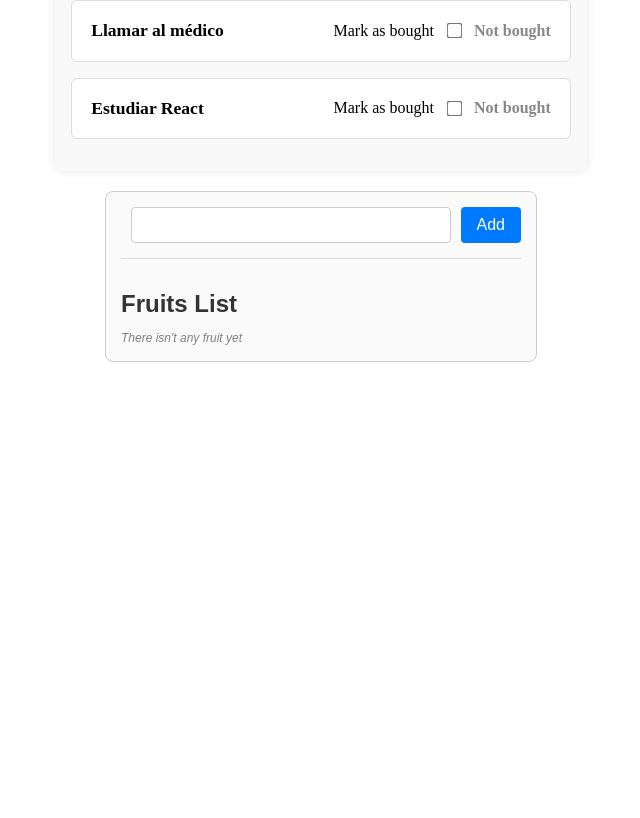
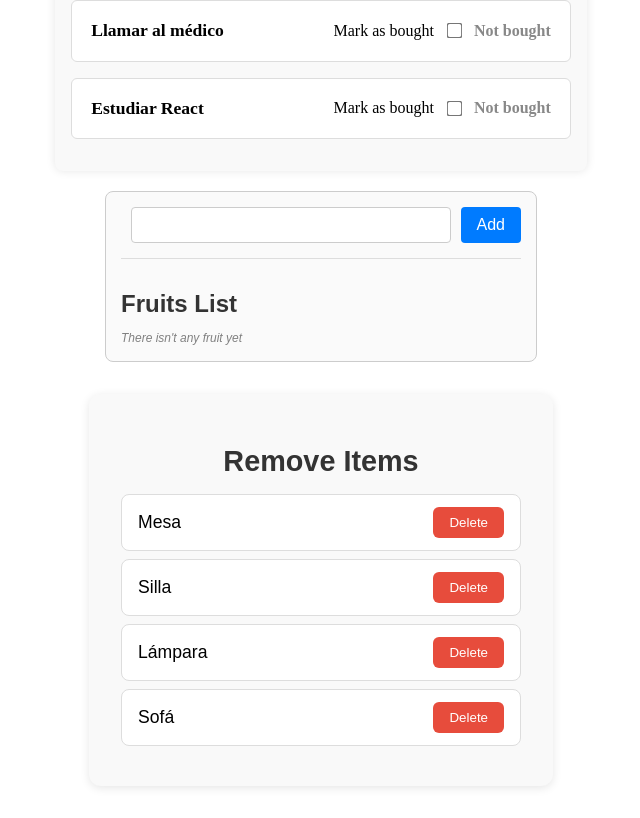
Before and after one commit to Fernando-Herrero/react-conditions-lists, a React (Vite) app: page / in a window 1280 px wide. Shown: the part 621-1439 px from the top of the page, without its empty margins (319-959 px from the left). Before the commit the page ends 1003 px from the top, so only its background shows below. Built offline with nearby package versions, Linux system fonts and the light colour scheme.

Commit message:
feat(RemoveItemList): create remove item from the list component

```diff
--- a/src/App.jsx
+++ b/src/App.jsx
@@ -2,6 +2,7 @@ import "./App.css";
 import { AddFruitForm } from "./components/AddFruitForm/AddFruitForm";
 import { NameList } from "./components/NameList/NameList";
 import { ProductList } from "./components/ProductList/ProductList";
+import { RemoveItemList } from "./components/RemoveItemList/RemoveItemList";
 import { TaskList } from "./components/TaskList/TaskList";
 
 function App() {
@@ -11,6 +12,7 @@ function App() {
 			<ProductList />
 			<TaskList />
 			<AddFruitForm />
+			<RemoveItemList />
 		</>
 	);
 }
--- /dev/null
+++ b/src/components/RemoveItemList/RemoveItemList.css
@@ -0,0 +1,55 @@
+/* RemoveItemList.css */
+
+.remove-item-list {
+	padding: 2rem;
+	background-color: #f9f9f9;
+	border-radius: 12px;
+	box-shadow: 0 2px 10px rgba(0, 0, 0, 0.1);
+	max-width: 400px;
+	margin: 2rem auto;
+	font-family: Arial, sans-serif;
+	text-align: center;
+}
+
+.remove-item-list h1 {
+	font-size: 1.8rem;
+	margin-bottom: 1rem;
+	color: #333;
+}
+
+.remove-item-list .item {
+	display: flex;
+	justify-content: space-between;
+	align-items: center;
+	background-color: #ffffff;
+	border: 1px solid #ddd;
+	padding: 0.75rem 1rem;
+	margin: 0.5rem 0;
+	border-radius: 8px;
+}
+
+.remove-item-list .item p {
+	margin: 0;
+	font-size: 1.1rem;
+}
+
+.remove-item-list button {
+	background-color: #e74c3c;
+	color: white;
+	border: none;
+	padding: 0.5rem 1rem;
+	border-radius: 6px;
+	cursor: pointer;
+	transition: background-color 0.2s;
+}
+
+.remove-item-list button:hover {
+	background-color: #c0392b;
+}
+
+.remove-item-list span {
+	display: block;
+	margin-top: 1rem;
+	color: #888;
+	font-style: italic;
+}
--- /dev/null
+++ b/src/components/RemoveItemList/RemoveItemList.jsx
@@ -0,0 +1,28 @@
+import { useState } from "react";
+import "./RemoveItemList.css";
+
+const items = ["Mesa", "Silla", "Lámpara", "Sofá"];
+
+export const RemoveItemList = () => {
+	const [stateItems, setStateItems] = useState(items);
+
+	const onDeleteItem = (index) => {
+		const filterItems = stateItems.filter((_, i) => i !== index);
+
+		setStateItems(filterItems);
+	};
+
+	return (
+		<div className="remove-item-list">
+			<h1>Remove Items</h1>
+
+			{stateItems.length <= 0 && <span>There isn't any elements in the list</span>}
+
+			{stateItems.map((item, index) => (
+				<div className="item" key={`${item}-${index}`}>
+					<p>{item}</p> <button onClick={() => onDeleteItem(index)}>Delete</button>
+				</div>
+			))}
+		</div>
+	);
+};
```
